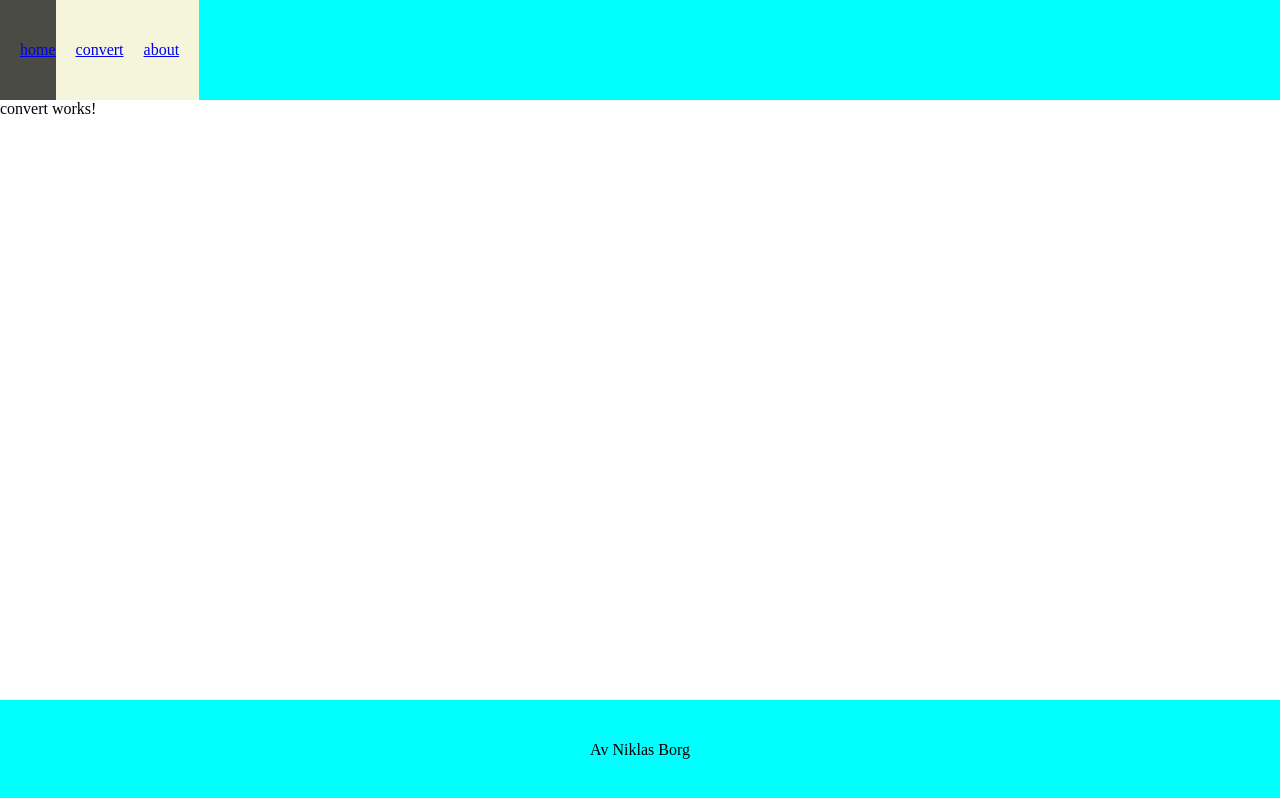
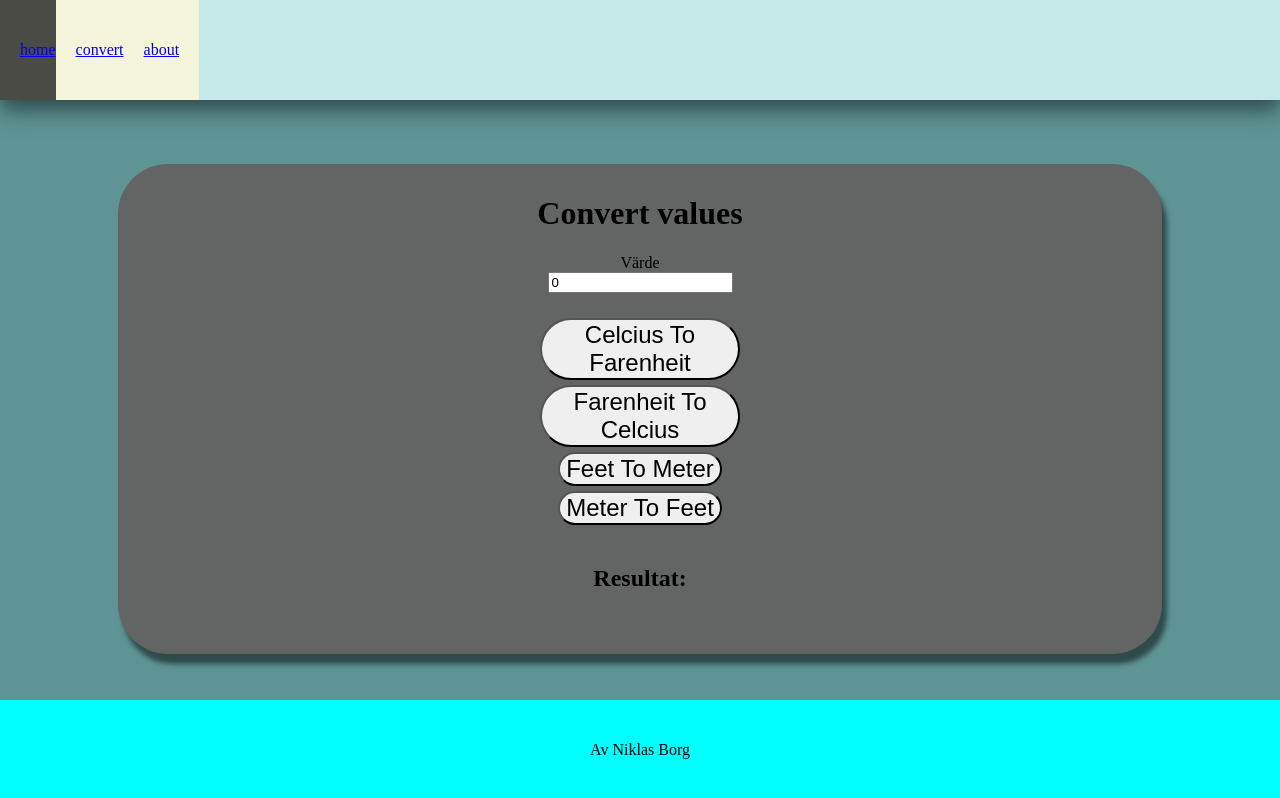
Before and after one commit to Nirren92/moment3dt208, an Angular app: page /convert in a window 1280 px wide. Built offline with nearby package versions, Linux system fonts and the light colour scheme.

Commit message:
klart nästan testar att publisera

```diff
--- a/src/app/about/about.component.html
+++ b/src/app/about/about.component.html
@@ -1 +1,16 @@
-<p>about works!</p>
+<h1>About</h1>
+<h2>Uppbyggnad</h2>
+<p>Hemsidan är baserad på angular. den består av totalt 1 huvudsida och 3 stycken undersidor.
+    För att kunna uppnå detta så bygger sidan totalt på 6(med globala komponenten med räknat) stycken olika komponenter.
+
+</p>
+
+<h2>Databindning</h2>
+<p>Väldigt smidigt att kunna binda information mellan scriptdelen och html. Förut har detta hanteras manuellt men genom att databinden sköter detta sparas mycket arbete in.
+    Detta kan vara både enkeltriktad samt dubbel, i denna hemsida har båda används gällande . Detta har gjorts genom Interpolation som används för att skriva ut resultat och "Two-way binding" som tillåter skrivning både från HTML och script.
+    <br><br>
+    Utöver information har även DOM-event skapats genom "Event-bindning", i detta fall tex knapparna som används för att konvertera mellan olika värden. Detta tillåter att direkt anropa funktionen istället för att manuellt i script skapa tex en lyssnare.
+</p>
+
+<h2>Slutsats</h2>
+<p>Väldigt roligt att få testa på ett ramverk för första gången. känns som att väldigt mycket kommer "gratis" med detta som annars behöver hanteras. Vilket tilåter att lägga tid på annan form av utveckling.</p>
--- a/src/app/about/about.component.scss
+++ b/src/app/about/about.component.scss
@@ -0,0 +1,13 @@
+
+
+h2
+{
+    font-size: clamp(16px, 1.5vw, 22px);
+    padding-left: 3%;
+}
+
+p
+{
+    font-size: clamp(14px, 1.5vw, 18px);
+    padding-left: 5%;
+}
--- a/src/app/app.component.html
+++ b/src/app/app.component.html
@@ -2,7 +2,9 @@
 <app-mainmenu />
 
 <main>
-    <router-outlet />
+    <div class="container" >
+        <router-outlet />
+    </div>
 </main>
 
 <app-footer />
--- a/src/app/convert/convert.component.html
+++ b/src/app/convert/convert.component.html
@@ -1 +1,18 @@
-<p>convert works!</p>
+<H1>Convert values</H1>
+
+<div class="container_button">
+    <label for="value">Värde</label>
+    <input type="number" id="value" [(ngModel)]="value">
+</div>
+
+<div class="container_button">
+    <button (click)="convertcelctofar()">Celcius To Farenheit</button>
+    <button (click)="convertfartocel()">Farenheit To Celcius</button>
+    <button (click)="convertfeettometer()">Feet To Meter</button>
+    <button (click)="convertmetertofeet()">Meter To Feet</button>
+</div>
+
+<div class="container_button">
+   <h2>Resultat:</h2>
+    <p>{{result}}</p>
+</div>
--- a/src/app/convert/convert.component.scss
+++ b/src/app/convert/convert.component.scss
@@ -0,0 +1,30 @@
+
+h1
+{
+    width: 100%;
+    text-align: center;
+}
+
+.container_button
+{
+
+    display: flex;
+    justify-content: center;
+    align-items: center;
+    flex-direction: column;
+    margin-top: 20px;
+    button
+    {
+        max-width: 200px;
+        max-height: 80px;
+        margin-top: 5px;
+        border-radius: 50px;
+        font-size: clamp(15px, 2vw, 24px);
+        &:hover {
+            background-color: #504c4c;
+            color: #f0f0f0;
+
+        }
+    }
+
+}
--- a/src/app/convert/convert.component.ts
+++ b/src/app/convert/convert.component.ts
@@ -1,12 +1,39 @@
 import { Component } from '@angular/core';
+import { FormsModule } from '@angular/forms';
 
 @Component({
   selector: 'app-convert',
   standalone: true,
-  imports: [],
+  imports: [FormsModule],
   templateUrl: './convert.component.html',
   styleUrl: './convert.component.scss'
 })
 export class ConvertComponent {
 
+
+  //egenskaper
+  value:number = 0;
+  result:String = "";
+
+  convertcelctofar():void
+  {
+     this.result = (this.value*1.8+32).toString()+" F";
+
+     console.log("res"+this.result);
+  }
+  convertfartocel():void
+  {
+    this.result = (this.value/33.8-32).toString()+" C";
+  }
+
+  convertmetertofeet():void
+  {
+    this.result = (this.value*3.2808).toString()+" ft";
+  }
+
+  convertfeettometer():void
+  {
+    this.result = (this.value/3.2808).toString()+" ft";
+  }
+
 }
--- a/src/app/mainmenu/mainmenu.component.scss
+++ b/src/app/mainmenu/mainmenu.component.scss
@@ -1,13 +1,16 @@
 header
 {
     height: 100px;
-    background-color: aqua;
+    background-color: rgb(197, 233, 233);
     width: 100%;
 
+    box-shadow: 0 10px 20px rgba(0,0,0,0.5);
 
     nav
     {
-
+        height: 100px;
+        background-color: rgb(197, 233, 233);
+        width: 100%;
         ul
         {
             padding: 0;
@@ -24,10 +27,8 @@ header
         a
         {
             float: left;
-
             display: block;
             width: 100%;
-
             line-height: 100px;
             padding-left: 10px;
             padding-right: 10px;
--- a/src/styles.scss
+++ b/src/styles.scss
@@ -1,4 +1,39 @@
-*
+html, body {
+    height: 100%;
+    margin: 0;
+    padding: 0;
+    background-color: rgb(94, 148, 148);
+}
+
+
+
+main
 {
-    margin: 0;
+    background-color: rgb(94, 148, 148);
+
+
+    .container {
+        margin: auto;
+        margin-top: 5%;
+
+        background-color: rgb(99, 100, 100);
+        width: 80%;
+        min-height: 400px;
+        border-radius: 50px;
+        padding: 10px;
+        box-shadow: 5px 10px 5px rgba(0, 0, 0, 0.5);
+        animation: växaFram 0.5s ease-out forwards;
+    }
+
 }
+
+@keyframes växaFram {
+    0% {
+        opacity: 0;
+        transform: scale(0.5);
+    }
+    100% {
+        opacity: 1;
+        transform: scale(1);
+    }
+}
```
